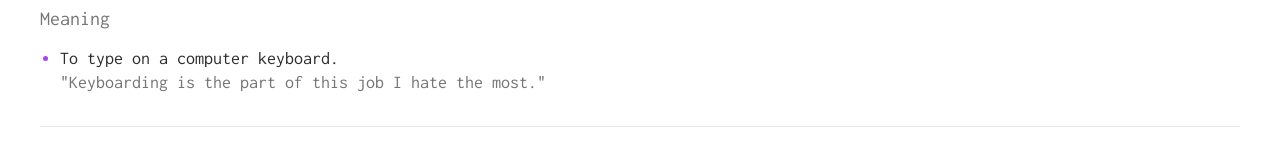
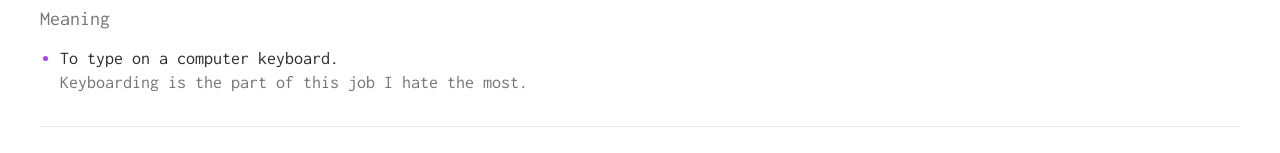
Before and after one commit to lorenzoaniel/dictionary-web-app, a Next.js app: page / in a window 1280 px wide. Shown: the part 792-945 px from the top of the page. Built offline with nearby package versions, Linux system fonts and the light colour scheme.

Commit message:
Update MeaningDisplay.tsx

```diff
--- a/src/components/display/MeaningDisplay.tsx
+++ b/src/components/display/MeaningDisplay.tsx
@@ -60,7 +60,7 @@ const MeaningDisplay: React.FC<Props> = ({
 									"dark:text-primary-400"
 								)}
 							>
-								{'"' + curr.example + '"'}
+								{'"' + curr.example ? curr.example : "" + '"'}
 							</span>
 						) : (
 							<></>
```
